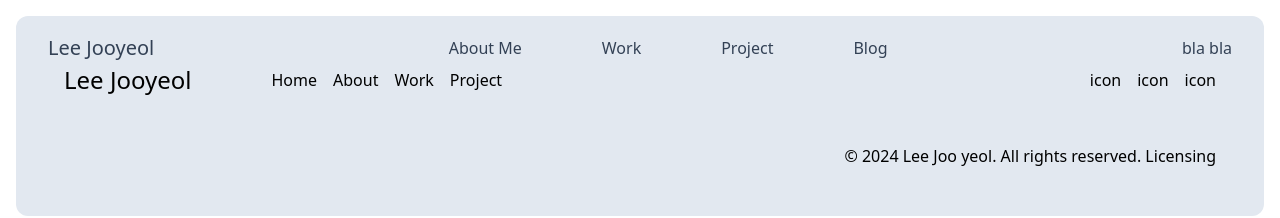
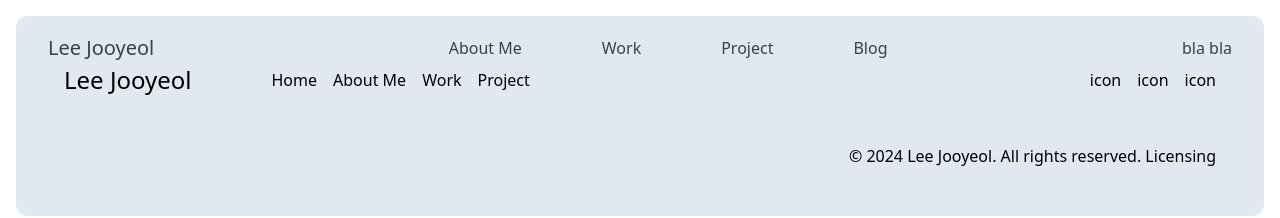
Before and after one commit to Melonisjy/immelon, a Next.js app: page / in a window 1280 px wide. Shown: the top 218 px of the page. Built offline with nearby package versions, Linux system fonts and the light colour scheme.

Commit message:
[feat] add footer Link

```diff
--- a/src/app/components/footer.tsx
+++ b/src/app/components/footer.tsx
@@ -1,3 +1,5 @@
+import Link from "next/link";
+
 export default function Footer() {
   return (
     <section className="flex flex-col m-4 p-12 gap-12 bg-slate-200 rounded-xl">
@@ -5,10 +7,18 @@ export default function Footer() {
         <div className="flex items-center gap-20">
           <div className="text-2xl">Lee Jooyeol</div>
           <div className="flex flex-row gap-4">
-            <div>Home</div>
-            <div>About</div>
-            <div>Work</div>
-            <div>Project</div>
+            <div>
+              <Link href="/">Home</Link>
+            </div>
+            <div>
+              <Link href="/aboutme">About Me</Link>
+            </div>
+            <div>
+              <Link href="/work">Work</Link>
+            </div>
+            <div>
+              <Link href="/project">Project</Link>
+            </div>
           </div>
         </div>
         <div className="flex flex-row gap-4">
@@ -18,7 +28,7 @@ export default function Footer() {
         </div>
       </div>
       <div className="text-end">
-        © 2024 Lee Joo yeol. All rights reserved. Licensing
+        © 2024 Lee Jooyeol. All rights reserved. Licensing
       </div>
     </section>
   );
```
